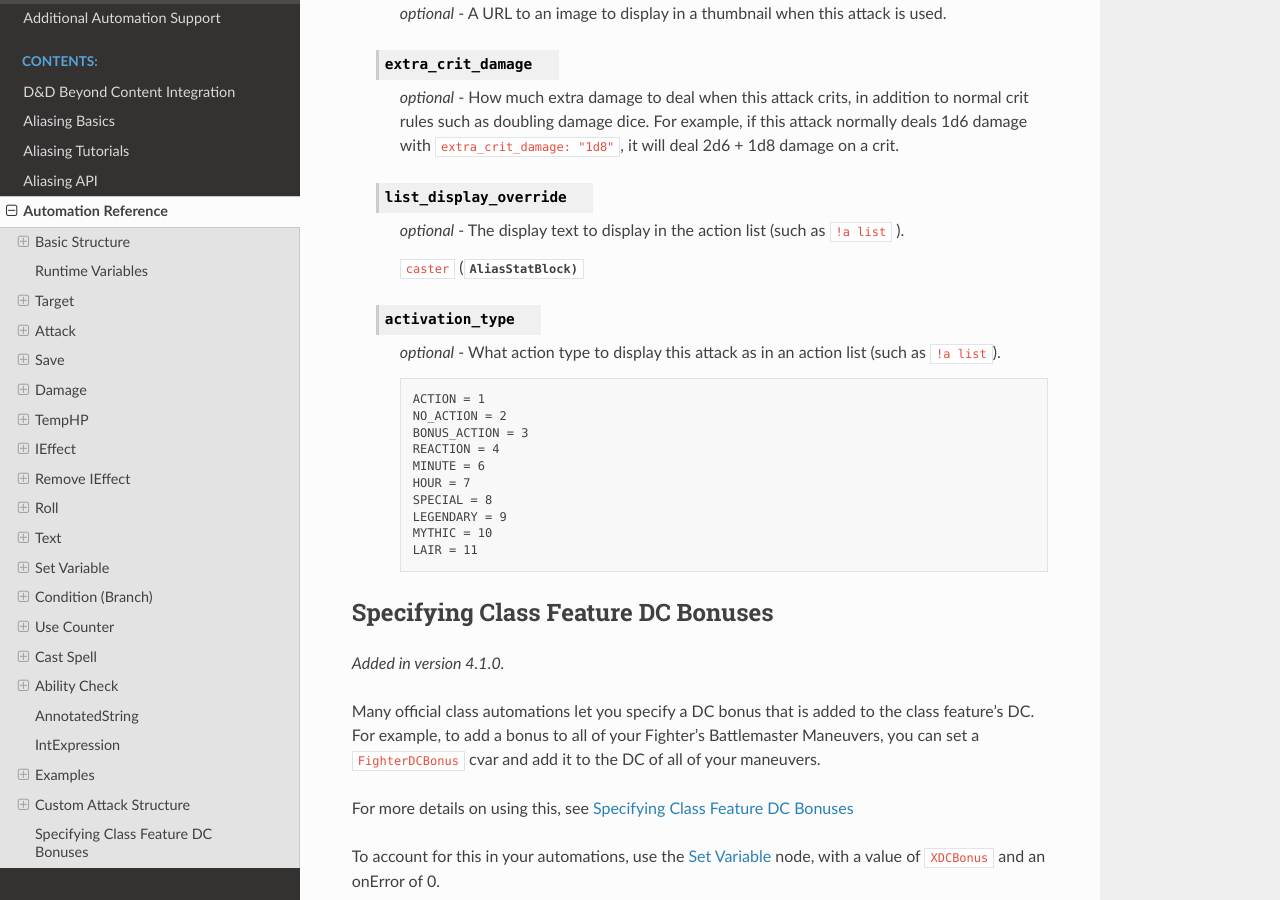
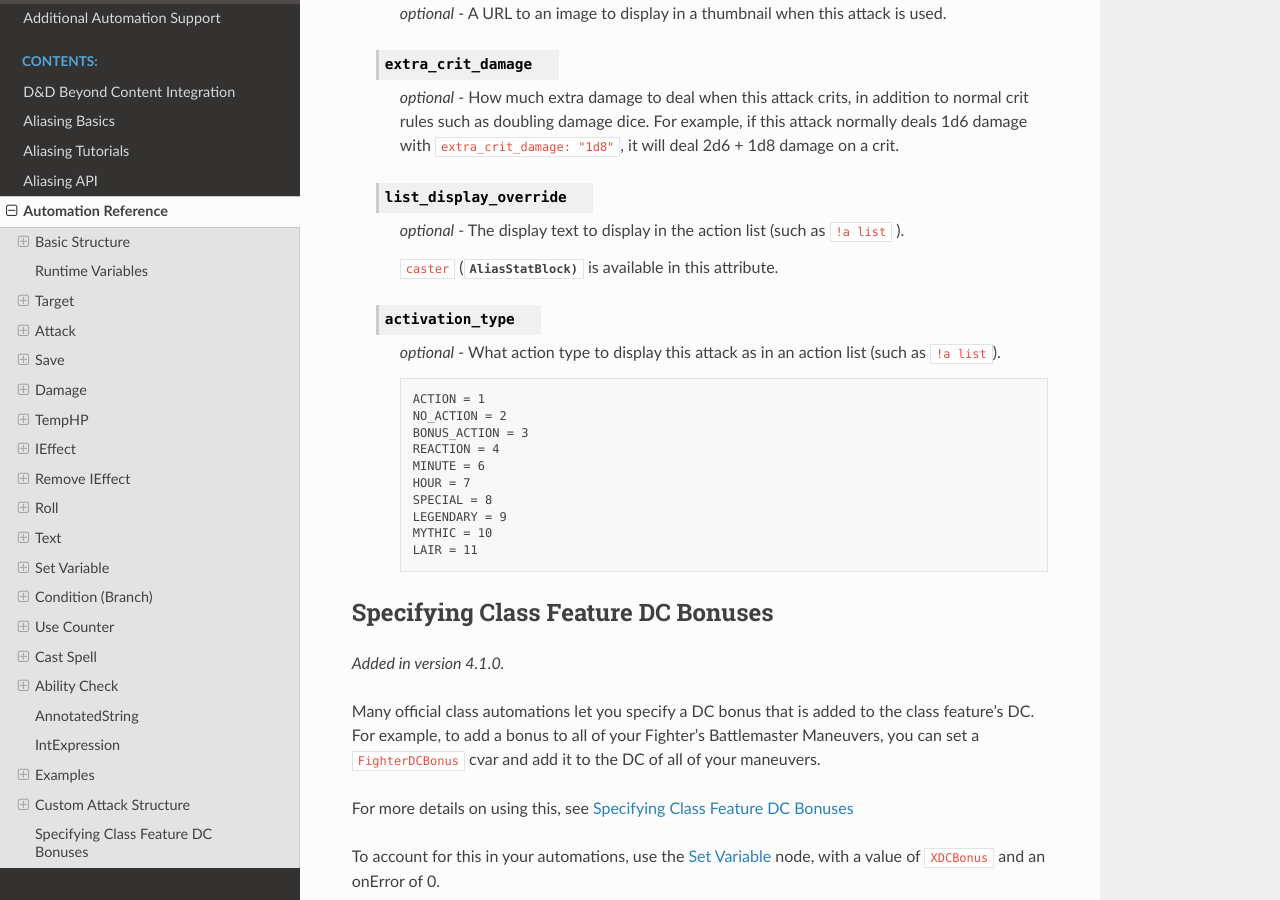
Before and after one commit to avrae/avrae, a Sphinx documentation site: the page built from docs/automation_ref.rst, in a window 1280 px wide and 900 px high, scrolled down 31294 px. Built offline with Sphinx 7.4.7 and the Read the Docs theme 3.1.0, drawn with Linux system fonts in a browser that asks for light colours.

Commit message:
add docs blurb 2

```diff
--- a/docs/automation_ref.rst
+++ b/docs/automation_ref.rst
@@ -1531,7 +1531,7 @@ Hand-written custom attacks may be written in JSON or YAML and imported using th
 
         *optional* - The display text to display in the action list (such as ``!a list`` ).
 
-        ``caster`` (:class:`~aliasing.api.statblock.AliasStatBlock)`
+        ``caster`` (:class:`~aliasing.api.statblock.AliasStatBlock)` is available in this attribute.
 
     .. attribute:: activation_type
 
```
